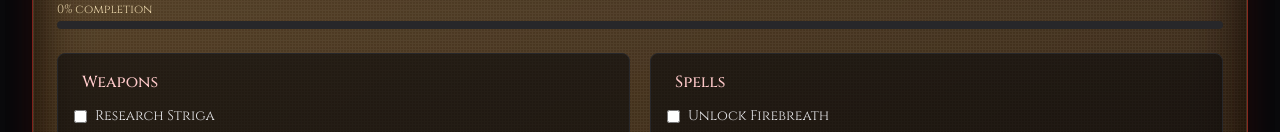
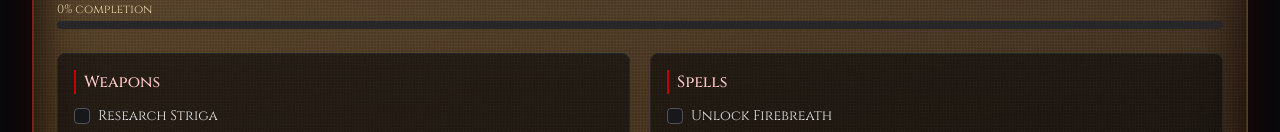
Before and after one commit to DrZyDre/ashen-reliquary, a React (Vite) app: page /build/ammo-value in a window 1280 px wide. Both pictures are taken after a click on the button "Track this build". Shown: the part 1056-1188 px from the top of the page. Built offline with nearby package versions, Linux system fonts and the light colour scheme; no server answers; a web font is replaced by a local one.

Commit message:
Made the checkboxes fit more with the vibe of the website.

```diff
--- a/src/components/TrackerPanel.tsx
+++ b/src/components/TrackerPanel.tsx
@@ -75,7 +75,7 @@ export function TrackerPanel({
           if (!groupItems.length) return null;
           return (
             <div key={group} className="rounded-lg border border-zinc-800 bg-zinc-950/60 p-4">
-              <h3 className="mb-3 font-medium text-red-200 border-1-2 border-red-700 pl-2">{groupLabels[group]}</h3>
+              <h3 className="mb-3 font-medium text-red-200 border-l-2 border-red-700 pl-2">{groupLabels[group]}</h3>
               <ul className="space-y-2">
                 {groupItems.map((item) => (
                   <li key={item.id}>
@@ -84,8 +84,19 @@ export function TrackerPanel({
                         type="checkbox"
                         checked={Boolean(checklistState[item.id])}
                         onChange={() => onToggle(item.id)}
-                        className="accent-red-700"
+                        className="sr-only"
                       />
+                      <span className={`inline-flex h-4 w-4 shrink-0 items-center justify-center rounded-sm border transition ${
+                        checklistState[item.id]
+                          ? "border-red-700 bg-red-700 text-zinc-100"
+                          : "border-zinc-600 bg-zinc-900"
+                      }`}>
+                        {checklistState[item.id] && (
+                          <svg viewBox="0 0 10 8" className="h-2.5 w-2.5 fill-none stroke-current stroke-2">
+                            <polyline points="1,4 3.5,6.5 9,1" strokeLinecap="round" strokeLinejoin="round" />
+                          </svg>
+                        )}
+                      </span>
                       <span className={checklistState[item.id] ? "line-through text-zinc-500" : ""}>
                         {item.label}
                       </span>
```
